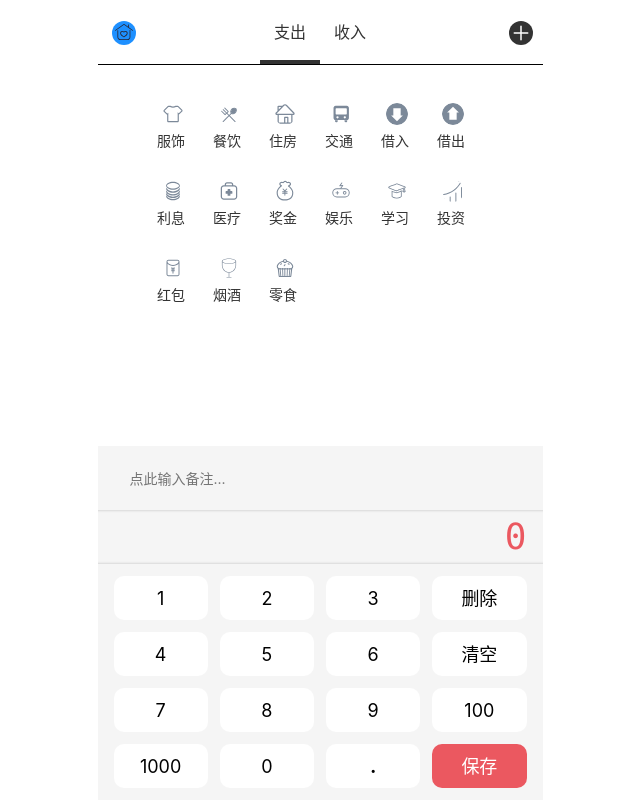
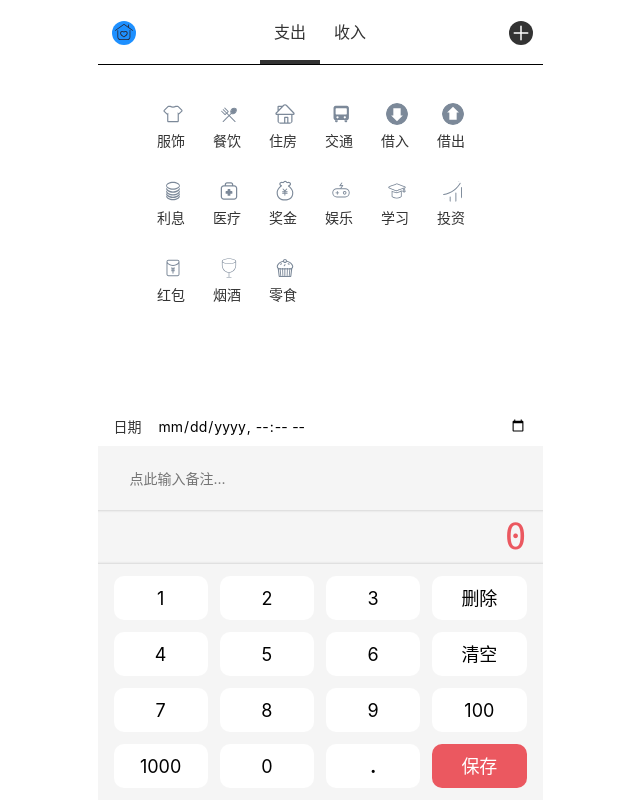
Before and after one commit to niuniu315/wangcai-2, a Vue app: page /#/money in a window 1280 px wide. Shown: the whole page, without its empty margins (320-960 px from the left). Built offline with nearby package versions, Linux system fonts and the light colour scheme.

Commit message:
添加日期选择

```diff
--- a/src/components/money/FormItem.vue
+++ b/src/components/money/FormItem.vue
@@ -2,7 +2,7 @@
   <div>
     <label class="formItem">
       <span class="name">{{ this.fieldName }}</span>
-      <input type="text"
+      <input :type="type ||'text'"
              :value="value"
              @input="onValueChanged($event.target.value)"
              :placeholder="placeholder">
@@ -19,6 +19,7 @@ export default class FormItem extends Vue {
   @Prop({default: ''}) readonly value!: string;
   @Prop({required: true}) fieldName!: string;  // 必须有一个字符串  别管我有没有默认值
   @Prop({required: true}) placeholder!: string;
+  @Prop() type?: string;
 
   // 监听获取value值
   onValueChanged(value: string) {
@@ -28,14 +29,16 @@ export default class FormItem extends Vue {
 </script>
 
 <style lang="scss" scoped>
-div{
+div {
 
 }
+
 .formItem {
   font-size: 14px;
   padding-left: 16px;
   display: flex;
   align-items: center;
+
   .name {
     padding-right: 16px;
   }
--- a/src/custom.d.ts
+++ b/src/custom.d.ts
@@ -4,6 +4,7 @@ type RecordType = {
   type: string
   amount: number
   createdTime?: string // ?问号表示你管我有没有这个类型
+  createdAt: string
 }
 
 type RootState = {
--- a/src/store/index.ts
+++ b/src/store/index.ts
@@ -56,7 +56,7 @@ const store = new Vuex.Store({
     },
     createRecord(state, record: RecordType) {
       const record2 = clone(record);
-      record2.createdTime = new Date().toISOString();
+      record2.createdTime =record2.createdAt || new Date().toISOString();
       state.recordList.push(record2);
       store.commit('saveRecords');
     },
--- a/src/views/Money.vue
+++ b/src/views/Money.vue
@@ -7,6 +7,12 @@
         <FormItem field-name=""
                   placeholder="点此输入备注..."
                   :value.sync="record.notes"/>
+      </div>
+      <div class="createAt">
+        <FormItem field-name="日期"
+                  type="datetime-local"
+                  placeholder="点此输入日期"
+                  :value.sync="record.createdAt"/>
       </div>
       <Tags @update:value="record.tags = $event" class="tags"/>
       <div class="clearfix tabss">
@@ -44,7 +50,7 @@ export default class Money extends Vue {
 
   recordTypeList = recordTypeList;
   record: RecordType = {
-    tags: [], notes: '', type: '-', amount: 0
+    tags: [], notes: '', type: '-', amount: 0, createdAt: new Date().toISOString()
   };
 
   // onUpdateNotes(value: string) {
```
